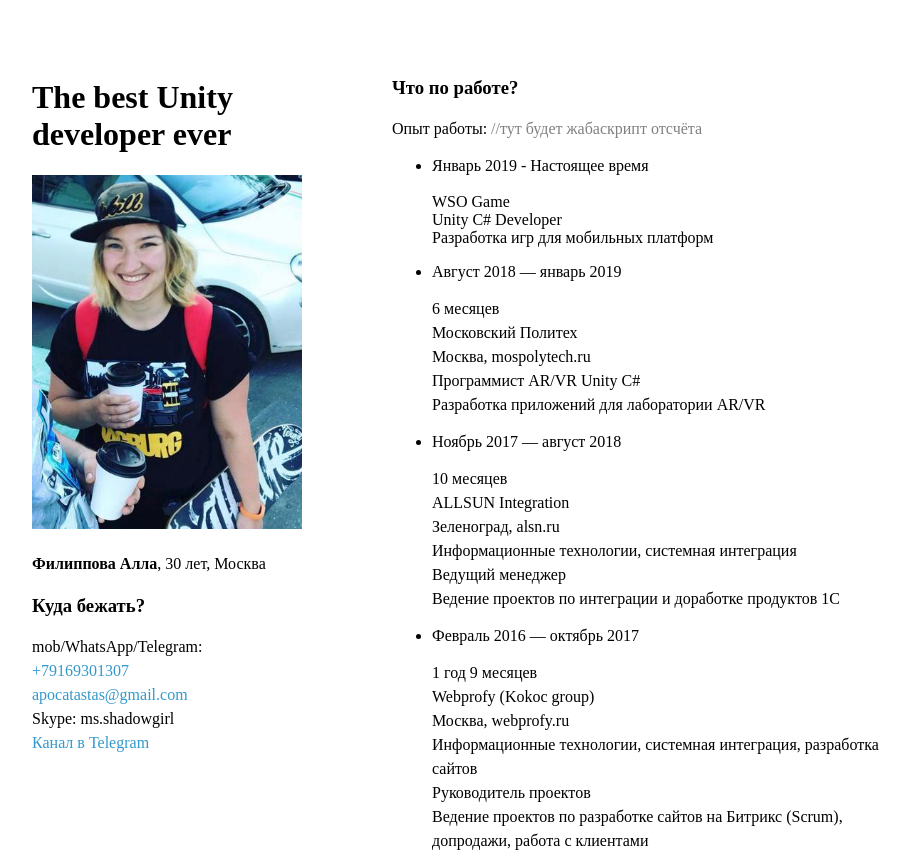
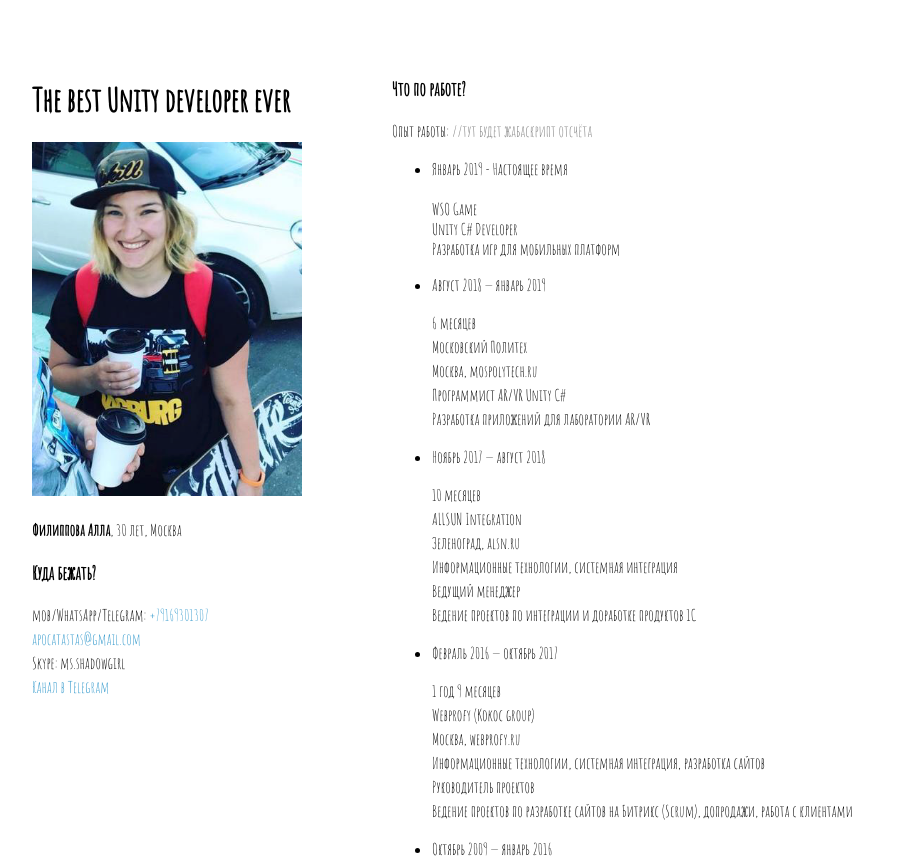
Before and after one commit to Apocatastas/thebestdeveloperever, a plain HTML site: page index.html in a window 1280 px wide. Shown: the top 862 px of the page, without its empty margins (178-1087 px from the left). Drawn offline with Linux system fonts and the light colour scheme.

Commit message:
Update index.html

```diff
--- a/index.html
+++ b/index.html
@@ -12,12 +12,17 @@
 </script>
 
 
+
+
+
     <meta charset="utf-8">
     <meta http-equiv="X-UA-Compatible" content="chrome=1">
     <title>The best Unity developer ever</title>
     <style>
+      @import url('https://fonts.googleapis.com/css?family=Amatic+SC');
         body {
             padding:50px;
+          font-family: 'Amatic SC', cursive;
         }
         p {
             font-size: 16px;
```
